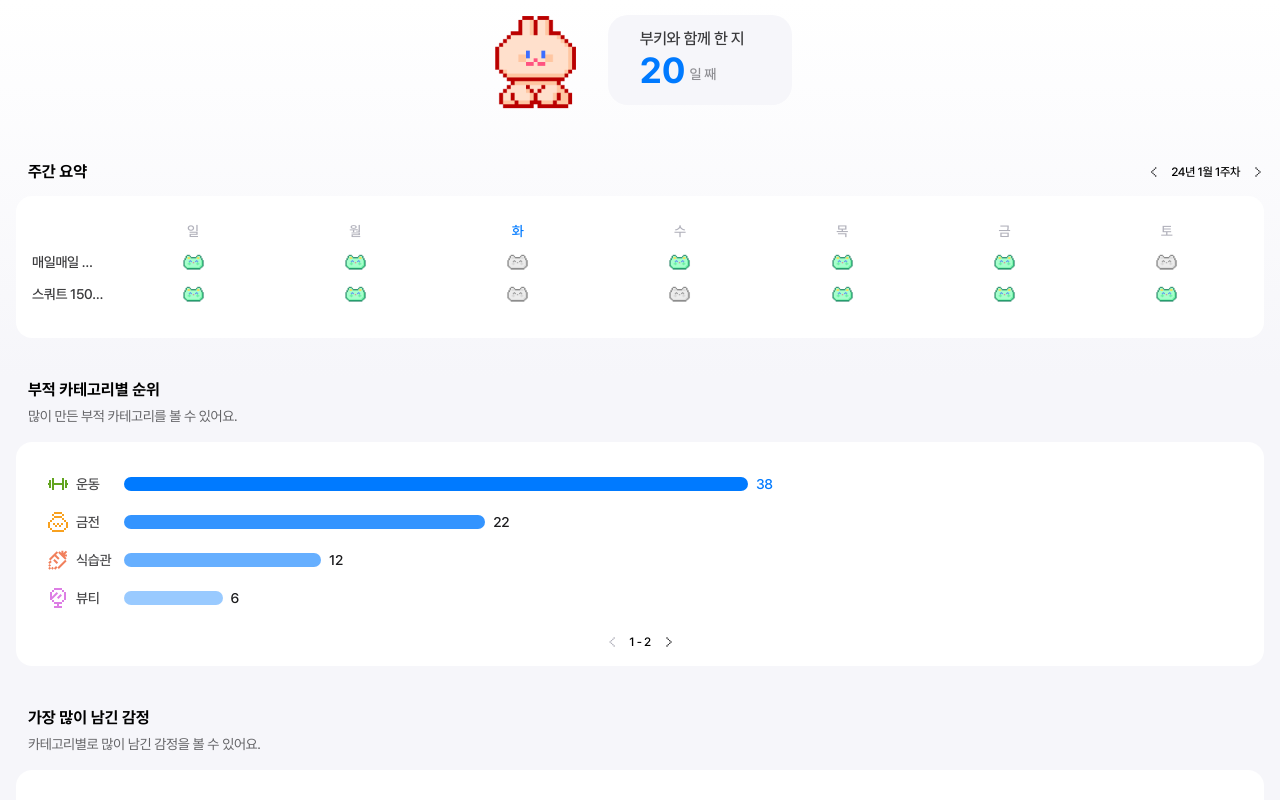
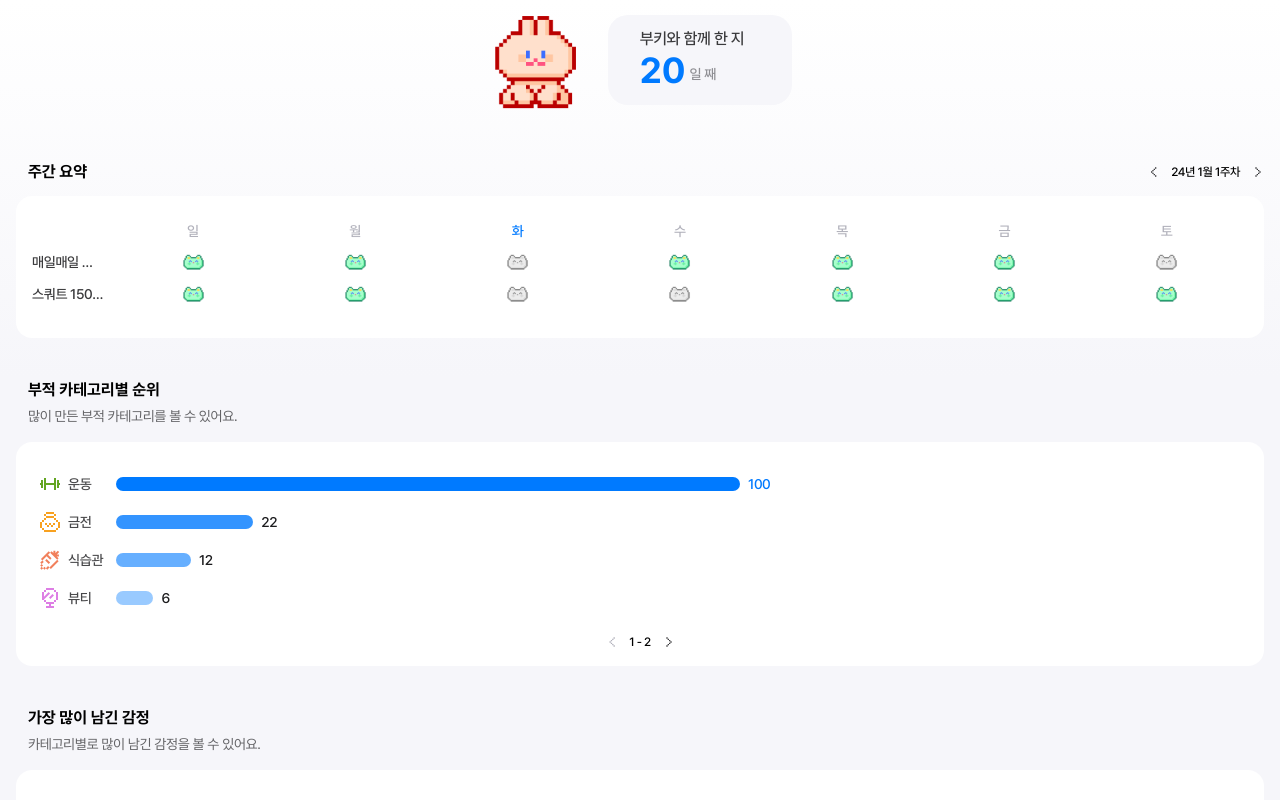
Before and after one commit to skp-temp/skp-temp-frontend, a React (Create React App) app: page /analysis in a window 1280 px wide. Shown: the top 800 px of the page. Built offline with nearby package versions, Linux system fonts and the light colour scheme; the HTML template or start-up script is replaced by a standard one.

Commit message:
feat: 분석 탭 여백 조정

```diff
--- a/src/pages/analysis/CategoryRank/CategoryRankDetail.tsx
+++ b/src/pages/analysis/CategoryRank/CategoryRankDetail.tsx
@@ -18,7 +18,7 @@ const CategoryRank1: categoryInfo[] = [
     rank: 1,
     categoryName: 'workout',
     categoryNameKr: '운동',
-    categoryCount: 38,
+    categoryCount: 100,
   },
   {
     rank: 2,
--- a/src/pages/analysis/CategoryRank/CategoryRankItem.tsx
+++ b/src/pages/analysis/CategoryRank/CategoryRankItem.tsx
@@ -12,7 +12,7 @@ const ItemComponent = styled.div`
   display: flex;
   margin-bottom: 14px;
   align-items: center;
-  padding: 0 30px 0 30px;
+  padding: 0 22px 0 22px;
 `;
 const CategoryImage = styled.div<{ $categoryName: string }>`
   background-image: url('images/analysis/${(props) =>
```
